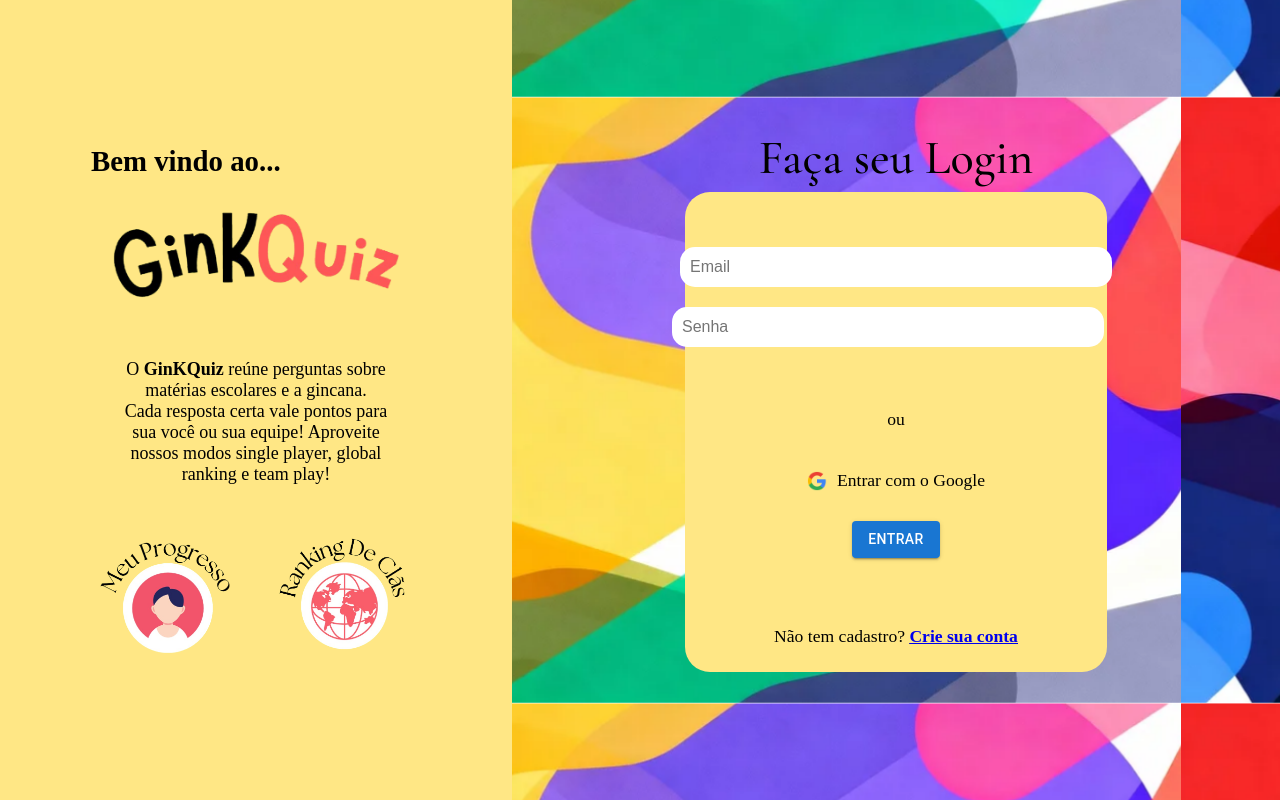
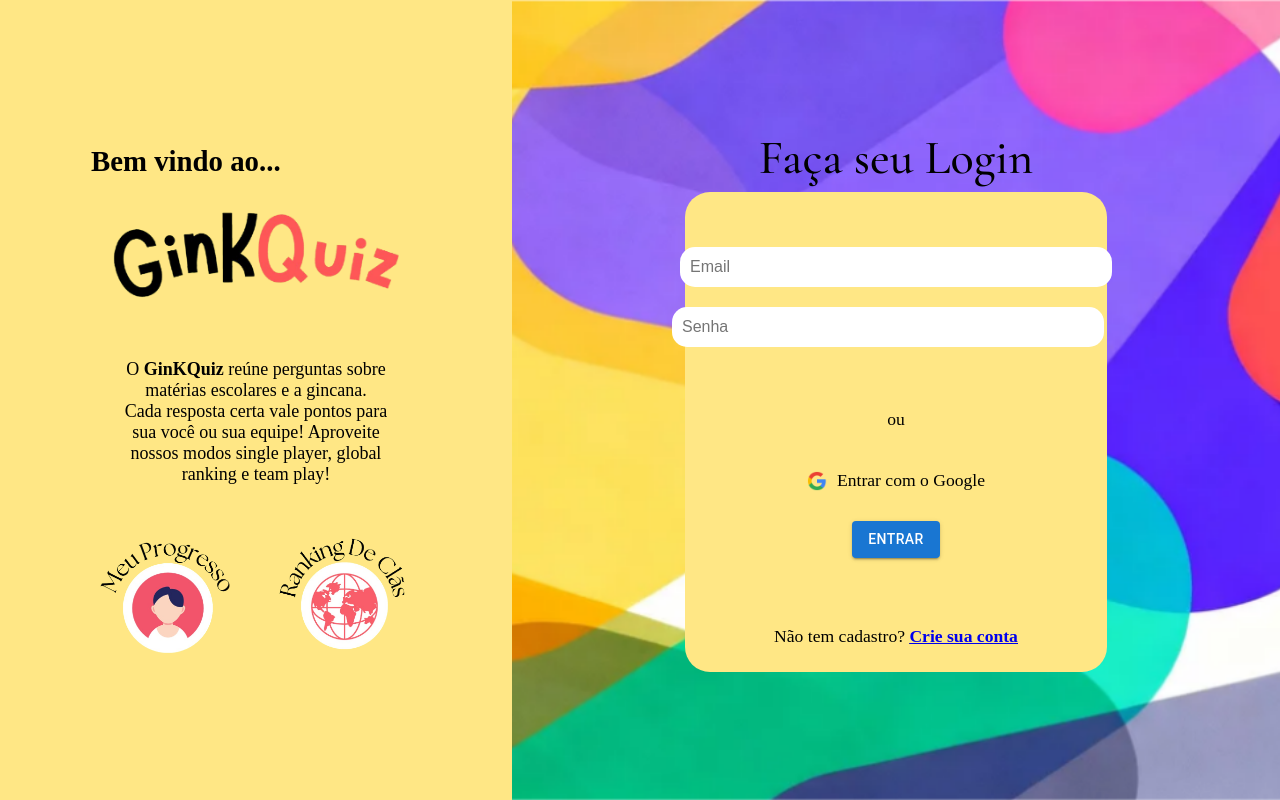
Before and after one commit to starxdlcf/GinKQuiz, a React (Vite) app: page / in a window 1280 px wide. Built offline with nearby package versions, Linux system fonts and the light colour scheme; no server answers; some icons are missing; a web font is replaced by a local one.

Commit message:
Update Login.module.css

```diff
--- a/src/components/components/login/Login.module.css
+++ b/src/components/components/login/Login.module.css
@@ -34,7 +34,9 @@
     /* justify-content: center; */
     align-items: center;
     background-image: url("../../../assets/icons/BackgroundGinKQuiz.png");
-    background-position: center
+    background-position: center;
+    background-size: cover;
+
 }
 
 .textContainer{
```
